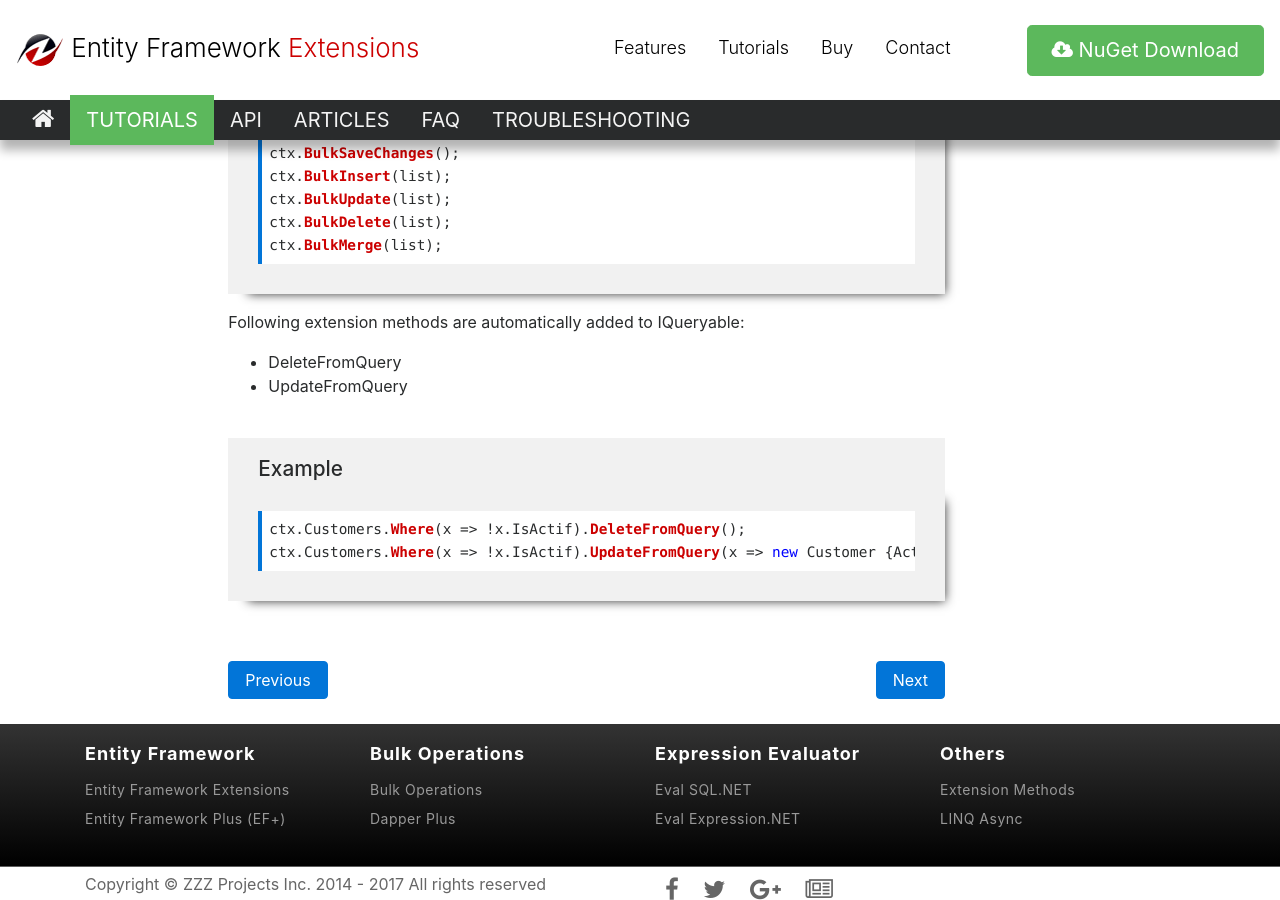
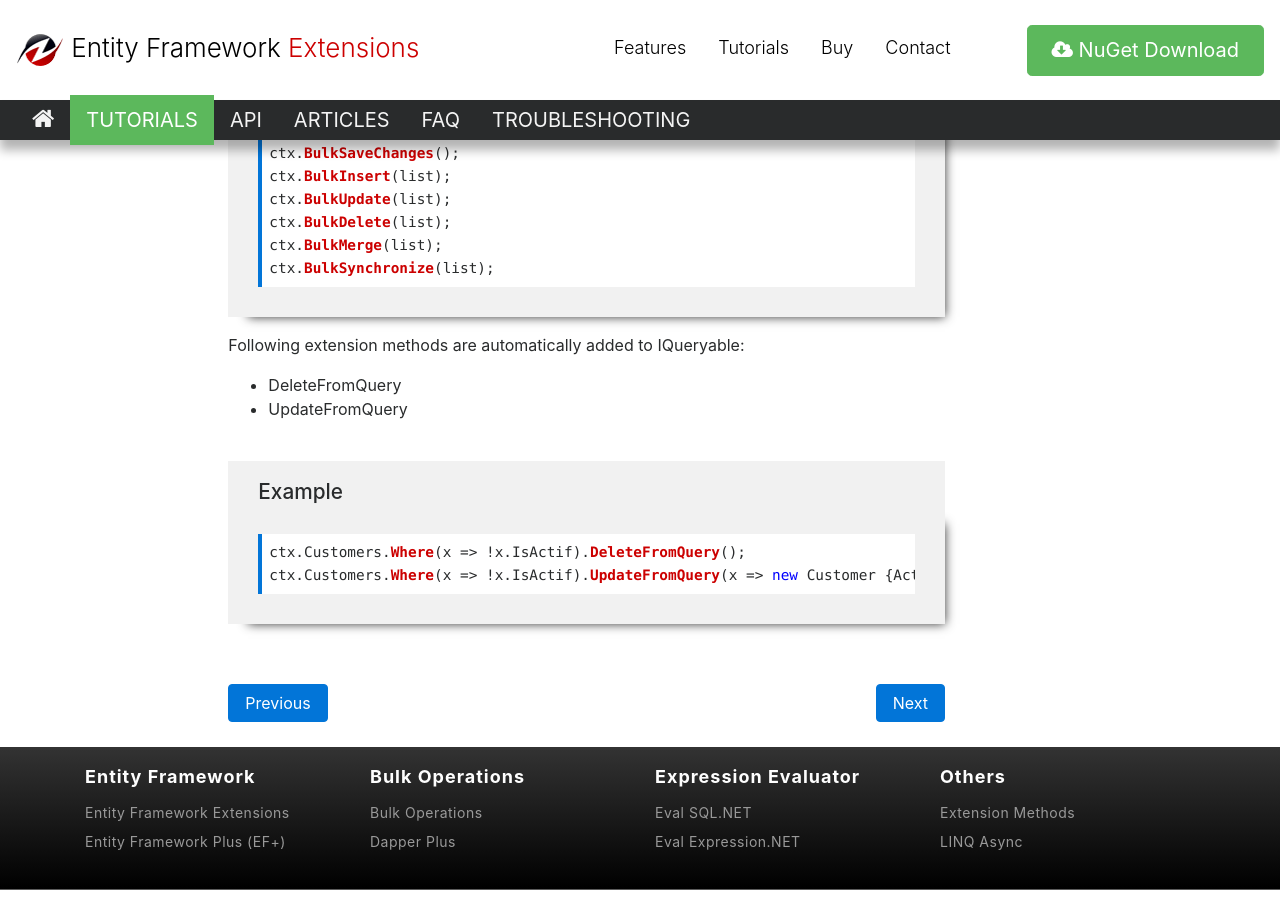
Before and after one commit to zzzprojects/EntityFramework-Extensions, a Jekyll site: the page built from docs/pages/tutorials/installing.md, in a window 1280 px wide and 900 px high, scrolled down 1636 px. Built offline with Jekyll 4.4.1, drawn with Linux system fonts in a browser that asks for light colours; nearby versions of some CDN libraries.

Commit message:
Update installing.md

```diff
--- a/docs/pages/tutorials/installing.md
+++ b/docs/pages/tutorials/installing.md
@@ -40,6 +40,7 @@ ctx.BulkInsert(list);
 ctx.BulkUpdate(list);
 ctx.BulkDelete(list);
 ctx.BulkMerge(list);
+ctx.BulkSynchronize(list);
 {% endhighlight %}
 
 Following extension methods are automatically added to IQueryable:
```
